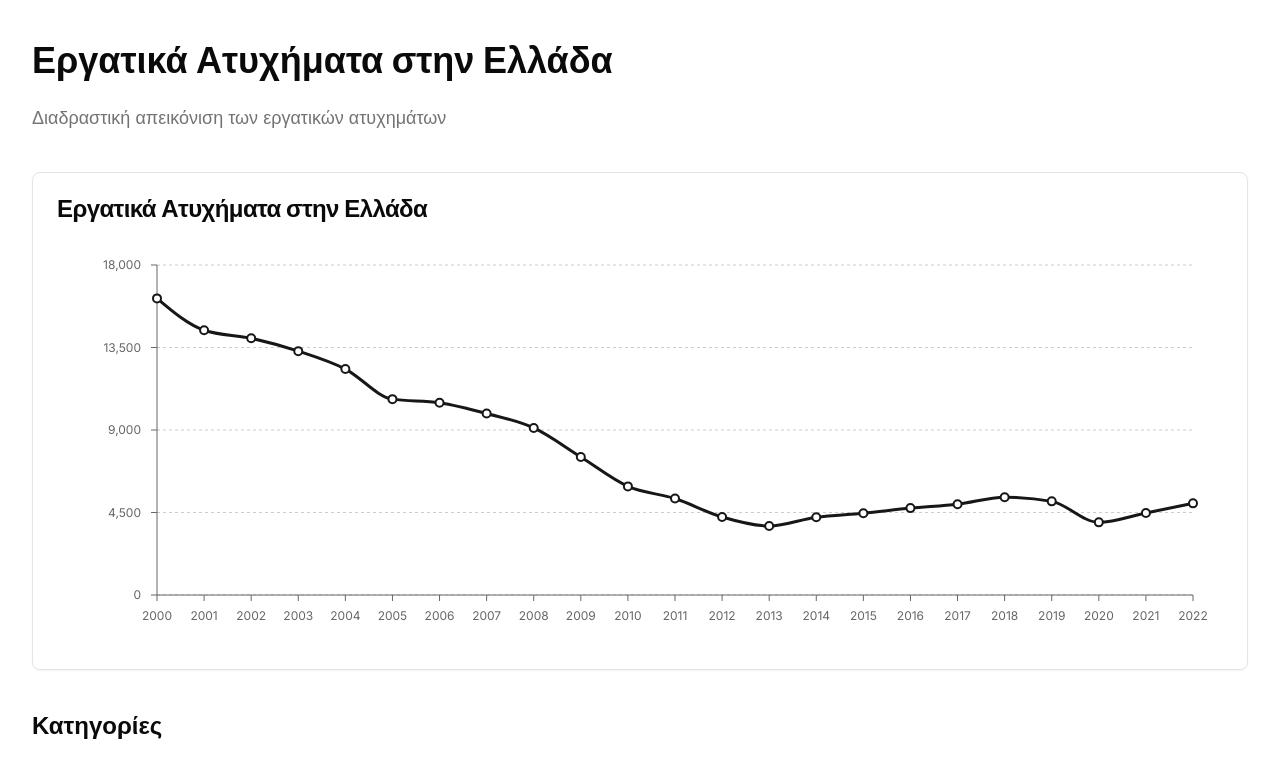
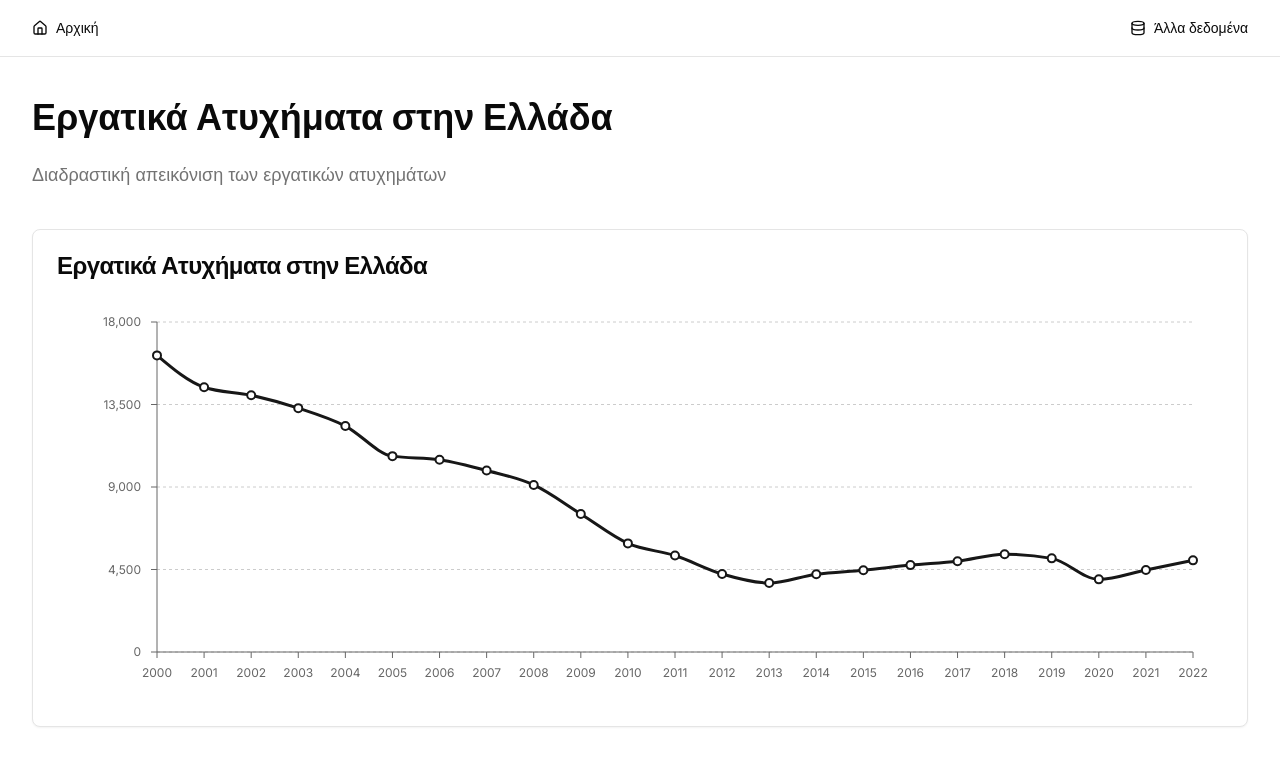
Before and after one commit to dimkarakostas/datasets-ergatika, a Next.js app in the folder frontend/: page / in a window 1280 px wide. Shown: the top 764 px of the page. Built offline with nearby package versions, Linux system fonts and the light colour scheme.

Commit message:
Add top navbar

```diff
--- a/frontend/app/layout.tsx
+++ b/frontend/app/layout.tsx
@@ -3,13 +3,14 @@ import type { Metadata } from "next"
 import { Inter } from "next/font/google"
 import "./globals.css"
 import { ThemeProvider } from "@/components/theme-provider"
+import { TopNav } from "@/components/top-nav"
 
 const inter = Inter({ subsets: ["latin"] })
 
 export const metadata: Metadata = {
   title: "Εργατικά Ατυχήματα στην Ελλάδα",
   description: "Διαδραστική απεικόνιση των ιστορικών δεδομένων εργατικών ατυχημάτων στην Ελλάδα",
-    generator: 'v0.dev'
+  generator: "v0.dev",
 }
 
 export default function RootLayout({
@@ -21,6 +22,7 @@ export default function RootLayout({
     <html lang="en">
       <body className={inter.className}>
         <ThemeProvider attribute="class" defaultTheme="system" enableSystem>
+          <TopNav />
           <main className="min-h-screen bg-background">
             <div className="container mx-auto px-4">{children}</div>
           </main>
@@ -29,6 +31,3 @@ export default function RootLayout({
     </html>
   )
 }
-
-
-import './globals.css'
--- /dev/null
+++ b/frontend/components/top-nav.tsx
@@ -0,0 +1,26 @@
+import Link from "next/link"
+import { Home, Database } from "lucide-react"
+import { Button } from "@/components/ui/button"
+
+export function TopNav() {
+  return (
+    <div className="sticky top-0 z-40 w-full border-b bg-background/95 backdrop-blur supports-[backdrop-filter]:bg-background/60">
+      <div className="container mx-auto flex h-14 items-center justify-between px-4">
+        <Link href="/">
+          <Button variant="ghost" className="flex items-center gap-2">
+            <Home className="h-4 w-4" />
+            <span>Αρχική</span>
+          </Button>
+        </Link>
+        <div className="flex items-center gap-2">
+          <Link href="https://datasets.gr" target="_blank" rel="noopener noreferrer">
+            <Button variant="ghost" className="flex items-center gap-2">
+              <Database className="h-4 w-4" />
+              <span>Άλλα δεδομένα</span>
+            </Button>
+          </Link>
+        </div>
+      </div>
+    </div>
+  )
+}
```
